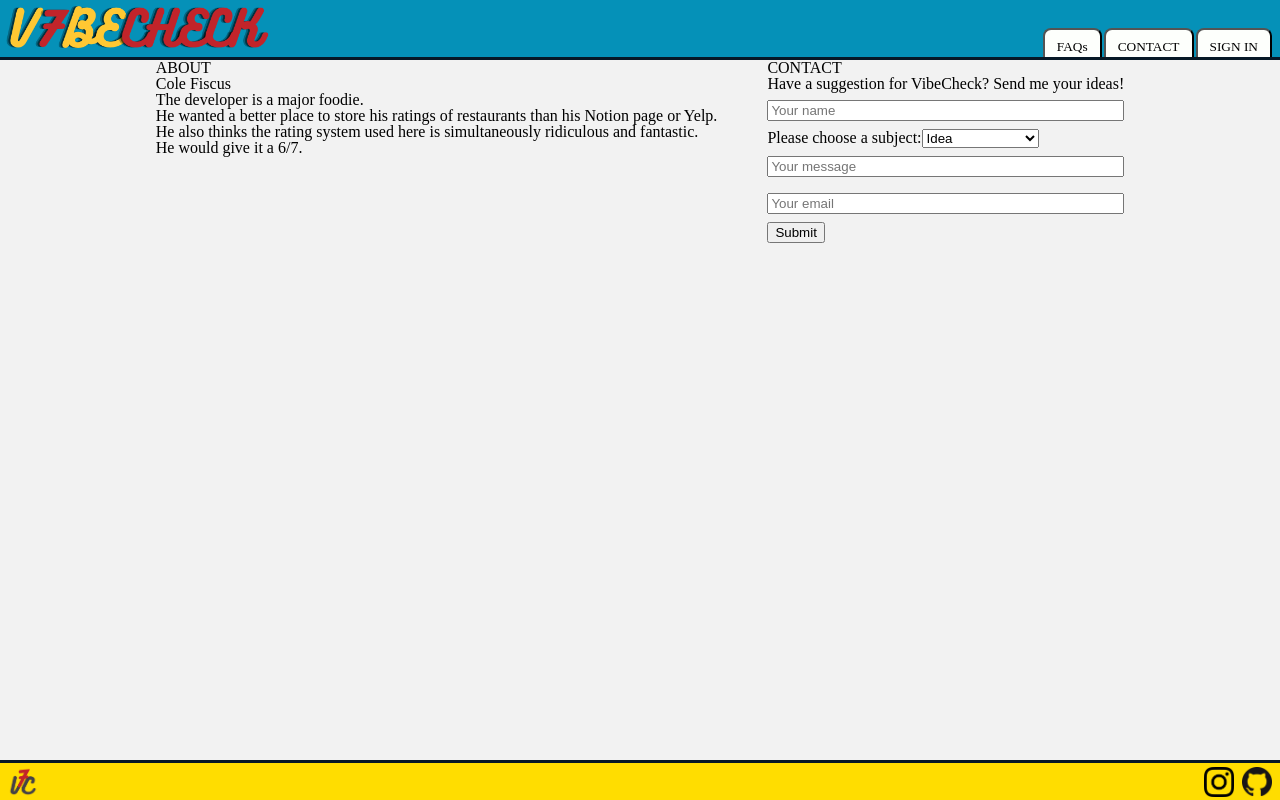
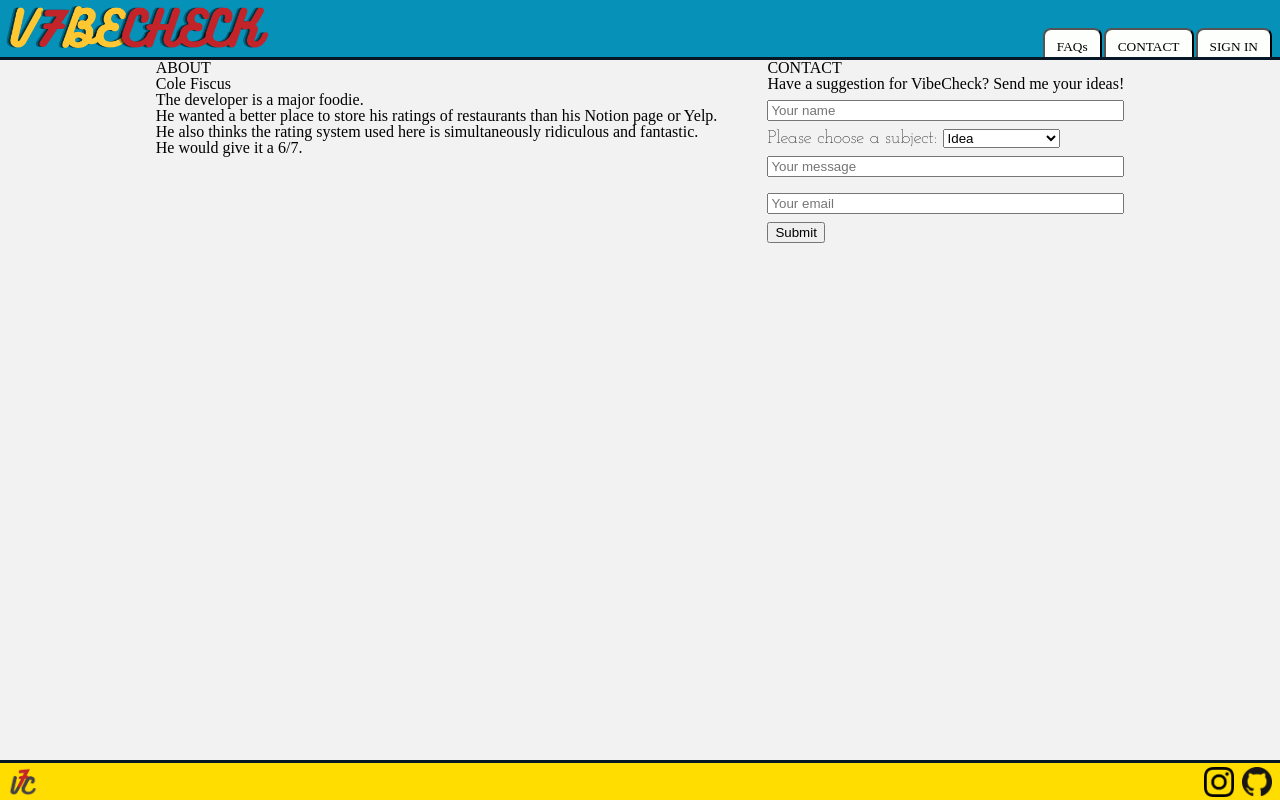
Before and after one commit to colefiscus/vibecheck, a React (Create React App) app: page /contact in a window 1280 px wide. Built offline with nearby package versions, Linux system fonts and the light colour scheme; a web font is replaced by a local one.

Commit message:
Change font and font-size of label

```diff
--- a/src/Components/EmailJS/ContactMe.js
+++ b/src/Components/EmailJS/ContactMe.js
@@ -52,7 +52,7 @@ const ContactMe = () => {
         />
       </InputWrapper>
       <InputWrapper>
-        <label htmlFor="subject-select">Please choose a subject:</label>
+        <Label htmlFor="subject-select">Please choose a subject: </Label>
         <select
           id="subject-select"
           name="subject"
@@ -96,6 +96,11 @@ const InputWrapper = styled.div`
 
 `;
 
+const Label = styled.label`
+  font-family: 'Josefin Slab';
+  font-size: ${16/14}rem;
+`;
+
 const Input = styled.input`
   margin: 8px 0px;
   width: 100%;
```
